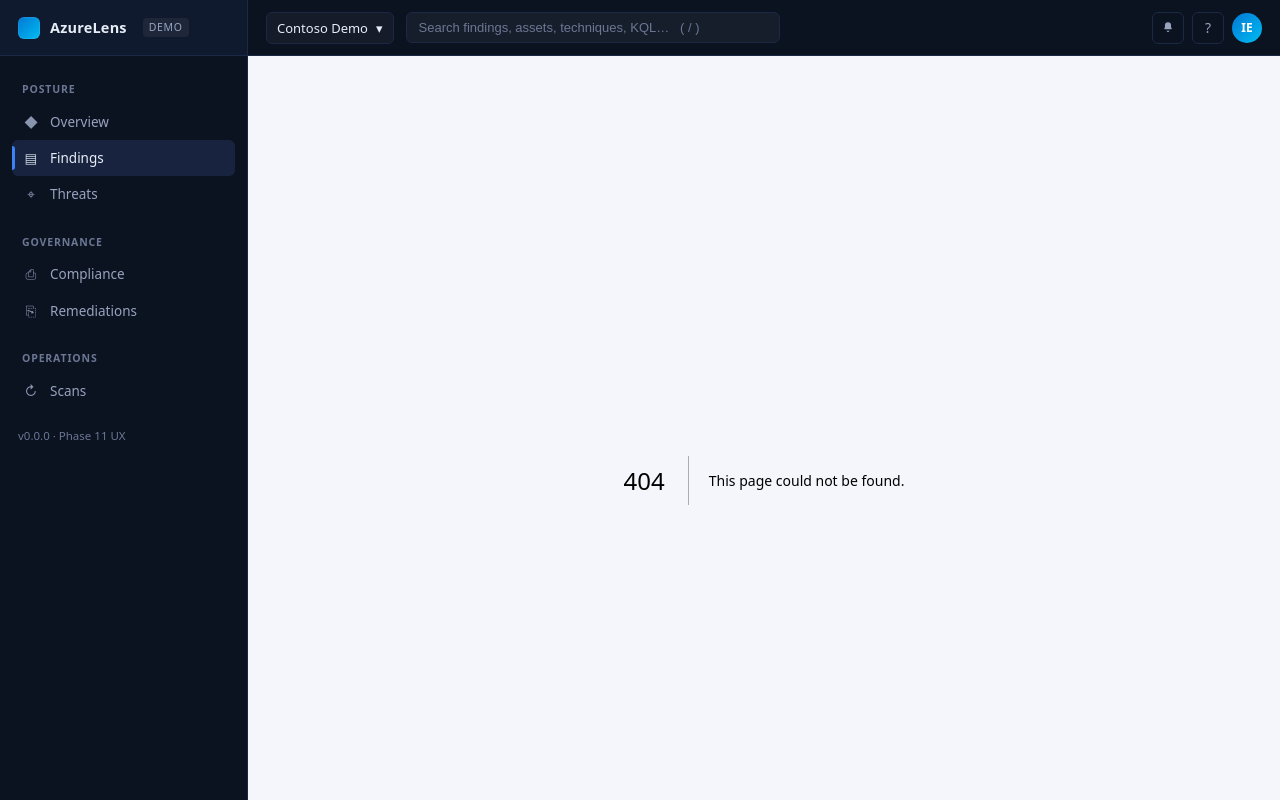
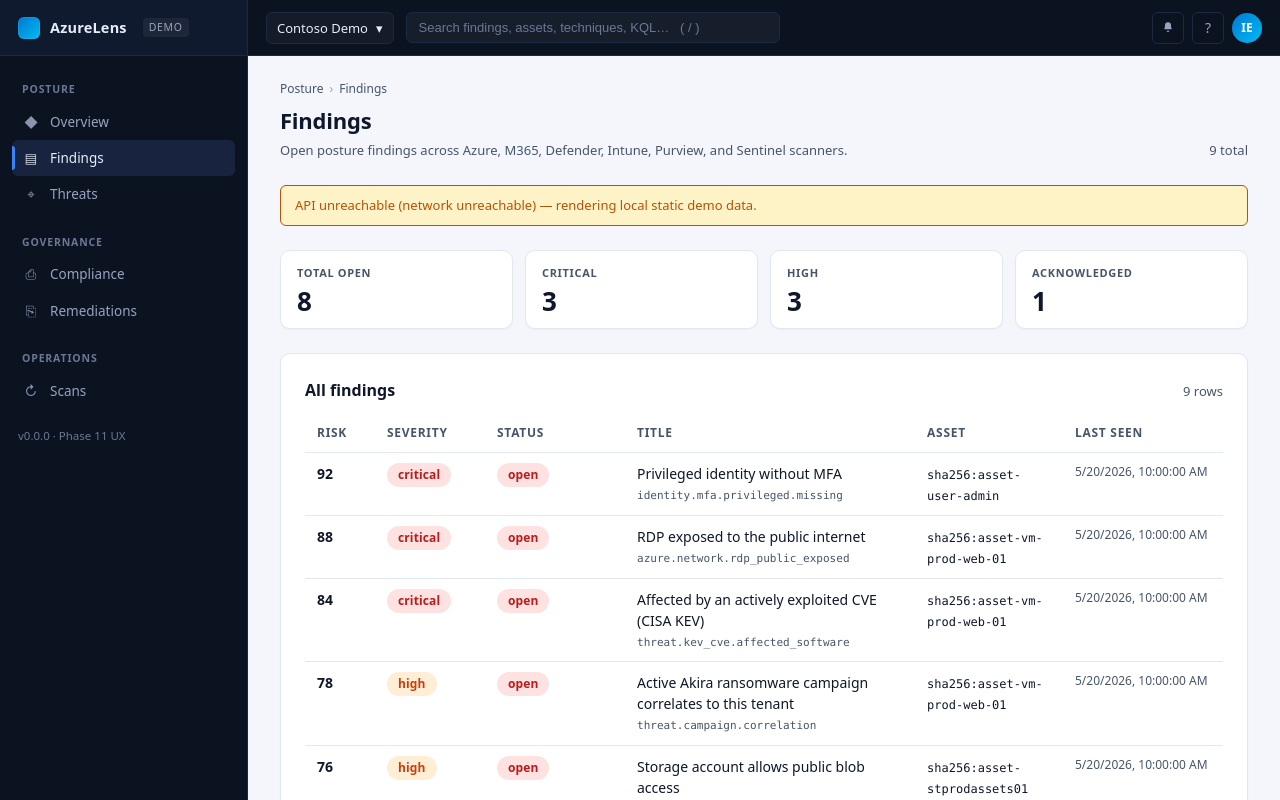
Before and after one commit to islamelbannamcm/azurelens, a Next.js app in the folder apps/frontend/: page /findings in a window 1280 px wide. Before the commit this address had no page. Shown: the top 800 px of the page. Built offline with nearby package versions, Linux system fonts and the light colour scheme; no server answers.

Commit message:
Phase 11: add /findings enterprise list route

```diff
--- /dev/null
+++ b/apps/frontend/app/findings/page.tsx
@@ -0,0 +1,126 @@
+// Findings — enterprise list view.
+//
+// Phase 11: server-fetches via `listFindings` with graceful fallback to the
+// demo dataset, renders the count + severity breakdown as a KpiStrip and a
+// full sortable-by-risk table.
+
+import { listFindings } from "@/lib/api";
+import { DEMO_FINDINGS } from "@/lib/demo-data";
+import { fetchWithFallback } from "@/lib/fetchWithFallback";
+import type { FindingSummary, Severity } from "@/types/domain";
+
+import { EmptyState } from "@/components/EmptyState";
+import { KpiStrip } from "@/components/KpiStrip";
+import { PageHeader } from "@/components/PageHeader";
+import { SectionHeader } from "@/components/SectionHeader";
+import { StatusBadge } from "@/components/StatusBadge";
+
+export const dynamic = "force-dynamic";
+
+const FALLBACK_PAYLOAD = {
+  items: DEMO_FINDINGS,
+  page: { next_cursor: null, total_estimate: DEMO_FINDINGS.length },
+};
+
+const SEVERITY_ORDER: Record<Severity, number> = {
+  critical: 0,
+  high: 1,
+  medium: 2,
+  low: 3,
+  info: 4,
+};
+
+function countBy<K extends string>(
+  items: FindingSummary[],
+  key: (f: FindingSummary) => K,
+): Record<K, number> {
+  const out = {} as Record<K, number>;
+  for (const f of items) {
+    const k = key(f);
+    out[k] = (out[k] ?? 0) + 1;
+  }
+  return out;
+}
+
+export default async function FindingsPage() {
+  const { data, usingFallback, fallbackReason } = await fetchWithFallback({
+    fetcher: (signal) => listFindings({}, { signal }),
+    fallback: FALLBACK_PAYLOAD,
+  });
+
+  const items = [...data.items].sort((a, b) => {
+    const sa = SEVERITY_ORDER[a.severity] ?? 9;
+    const sb = SEVERITY_ORDER[b.severity] ?? 9;
+    if (sa !== sb) return sa - sb;
+    return b.risk_score - a.risk_score;
+  });
+
+  const bySeverity = countBy(items, (f) => f.severity);
+  const byStatus = countBy(items, (f) => f.status);
+
+  return (
+    <>
+      <PageHeader
+        title="Findings"
+        subtitle="Open posture findings across Azure, M365, Defender, Intune, Purview, and Sentinel scanners."
+        breadcrumbs={[{ label: "Posture", href: "/" }, { label: "Findings" }]}
+        aside={<span>{items.length} total</span>}
+      />
+
+      {usingFallback ? (
+        <div className="banner" role="status">
+          API unreachable
+          {fallbackReason ? <> ({fallbackReason})</> : null} — rendering local
+          static demo data.
+        </div>
+      ) : null}
+
+      <KpiStrip
+        ariaLabel="Findings KPIs"
+        items={[
+          { label: "Total open",  value: items.filter((f) => f.status === "open").length, deltaDirection: "up_is_bad" },
+          { label: "Critical",    value: bySeverity.critical ?? 0, deltaDirection: "up_is_bad" },
+          { label: "High",        value: bySeverity.high ?? 0,     deltaDirection: "up_is_bad" },
+          { label: "Acknowledged",value: byStatus.acknowledged ?? 0 },
+        ]}
+      />
+
+      <section className="card card-padded" aria-labelledby="section-findings-list">
+        <SectionHeader title="All findings" aside={`${items.length} rows`} />
+        {items.length === 0 ? (
+          <EmptyState title="No findings" description="No open posture findings in this tenant." />
+        ) : (
+          <table className="table" aria-label="Findings">
+            <thead>
+              <tr>
+                <th style={{ width: 70 }}>Risk</th>
+                <th style={{ width: 110 }}>Severity</th>
+                <th style={{ width: 140 }}>Status</th>
+                <th>Title</th>
+                <th>Asset</th>
+                <th style={{ width: 160 }}>Last seen</th>
+              </tr>
+            </thead>
+            <tbody>
+              {items.map((f) => (
+                <tr key={f.id}>
+                  <td className="numeric"><strong>{Math.round(f.risk_score)}</strong></td>
+                  <td><StatusBadge kind="severity" value={f.severity} /></td>
+                  <td><StatusBadge kind="finding-status" value={f.status} /></td>
+                  <td>
+                    <div>{f.title}</div>
+                    <div className="row-sub"><code>{f.finding_type}</code></div>
+                  </td>
+                  <td><code style={{ fontSize: 12 }}>{f.asset_id}</code></td>
+                  <td style={{ color: "var(--color-text-muted)", fontSize: 12 }}>
+                    {new Date(f.last_seen_at).toLocaleString()}
+                  </td>
+                </tr>
+              ))}
+            </tbody>
+          </table>
+        )}
+      </section>
+    </>
+  );
+}
```
